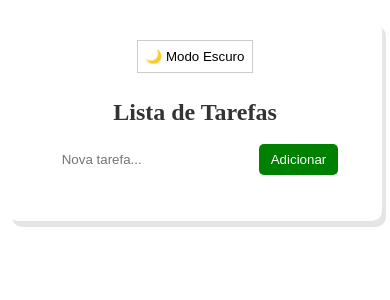
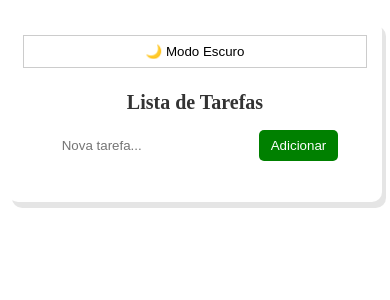
Before and after one commit to Lucassml-boop/Todo-list-react, a React (Create React App) app: page / in a window 390 px wide. Shown: the top 300 px of the page. Built offline with nearby package versions, Linux system fonts and the light colour scheme.

Commit message:
Adicionado responsividade para mobile

```diff
--- a/src/Styles/TodoList.module.css
+++ b/src/Styles/TodoList.module.css
@@ -40,3 +40,18 @@ Input{
     border-radius: 6px;
     border: none;
 }
+
+@media (max-width: 400px){
+    .container{
+        max-width: 100%;
+        padding: 15px;
+    }
+
+    .title{
+        font-size: 20px;
+    }
+
+    .themeButton{
+        width: 100%;
+    }
+}
```
